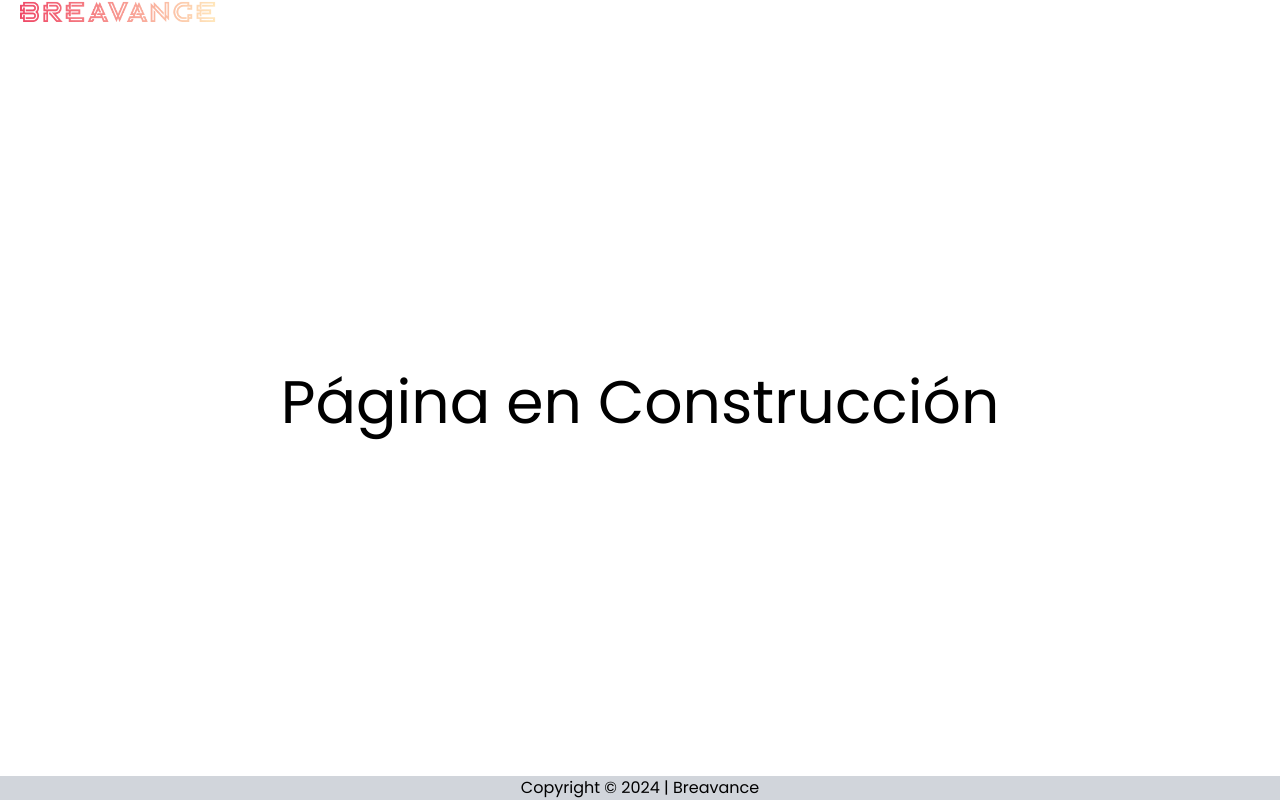
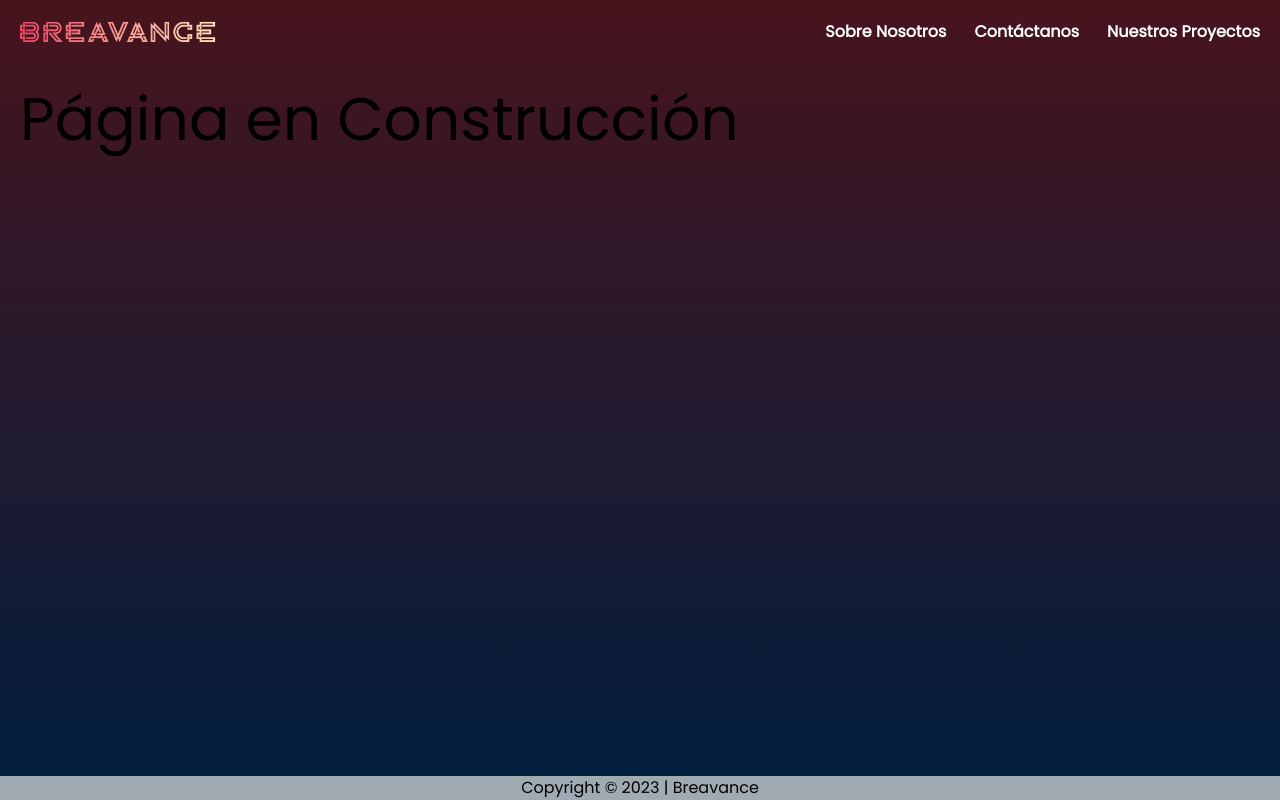
Before and after one commit to Breavance/Breavance, a Next.js app: page / in a window 1280 px wide. Built offline with nearby package versions, Linux system fonts and the light colour scheme.

Commit message:
added background and fix some issues, update versions

```diff
--- a/app/globals.css
+++ b/app/globals.css
@@ -3,20 +3,20 @@
 @tailwind utilities;
 
 :root {
-  --burdeo: #47141D;
-  --pink: #EF4665;
-  --cream: #FFEABD;
+  --burdeo: #47141d;
+  --pink: #ef4665;
+  --cream: #ffeabd;
+  --blue: #001f3f;
+  --turquesa: #00ced1;
 }
-html,
-body,
-#__next {
+
+html {
   min-height: 100vh;
 }
+
 body {
   padding: 0;
   margin: 0;
+  background: linear-gradient(180deg, var(--burdeo), var(--blue));
+  background-repeat: no-repeat;
 }
-
-main {
-  min-height: calc(100vh - 52.91px);
-}
--- a/app/layout.tsx
+++ b/app/layout.tsx
@@ -1,30 +1,30 @@
-import type { Metadata } from 'next'
-import { Poppins } from 'next/font/google'
-import './globals.css'
-import Footer from '@/components/Footer'
-import Navbar from '@/components/Navbar'
+import type { Metadata } from "next";
+import { Poppins } from "next/font/google";
+import "./globals.css";
+import Navbar from "@/components/Navbar";
+import Footer from "@/components/Footer";
 
-const poppins = Poppins({ subsets: ['latin'], weight: '400' })
+const poppins = Poppins({ subsets: ["latin"], weight: "400" });
 
 export const metadata: Metadata = {
-  title: 'Breavance',
-  description: 'A workspace for everyone to develope all kind of projects',
-}
+  title: "Breavance",
+  description: "A workspace for everyone to develope all kind of projects",
+};
 
 export default function RootLayout({
   children,
-}: {
-  children: React.ReactNode
-}) {
+}: Readonly<{
+  children: React.ReactNode;
+}>) {
   return (
     <html lang="es">
       <body className={poppins.className}>
-        <Navbar />
-        <div className='mx-5'>
-          {children}
+        <div className="flex flex-col min-h-screen">
+          <Navbar />
+          <main className="flex-grow p-5">{children}</main>
+          <Footer />
         </div>
-        <Footer />
       </body>
     </html>
-  )
+  );
 }
--- /dev/null
+++ b/app/not-found.tsx
@@ -0,0 +1,11 @@
+import Link from 'next/link'
+
+export default function NotFound() {
+  return (
+    <div>
+      <h2>Not Found</h2>
+      <p>Could not find requested resource</p>
+      <Link href="/">Return Home</Link>
+    </div>
+  )
+}
--- a/app/page.tsx
+++ b/app/page.tsx
@@ -1,9 +1,7 @@
-import Image from 'next/image'
-
 export default function Home() {
   return (
-    <main className="flex text-center items-center">
-      <p className='w-full text-6xl'>Página en Construcción</p>
-    </main>
-  )
+    <div className="container mx-auto">
+      <p className="w-full text-6xl">Página en Construcción</p>
+    </div>
+  );
 }
--- a/components/Footer.tsx
+++ b/components/Footer.tsx
@@ -1,8 +1,8 @@
 export default function Footer() {
     return (
-        <div className="bg-gray-300 text-center text-base px-5">
+        <div className="bg-[#A0AAB2] text-center text-base px-5">
             {/* don't recognized the titles, so you use a p */}
-            <p className="text-black">Copyright © 2024 | Breavance</p>
+            <p className="text-black">Copyright © {new Date().getFullYear()} | Breavance</p>
         </div>
     )
 }
--- a/components/Navbar.tsx
+++ b/components/Navbar.tsx
@@ -2,20 +2,18 @@ import Image from "next/image";
 import Link from "next/link";
 
 export default function Navbar() {
-    return (<div className="flex justify-between font-semibold mx-5">
-        <div className="justify-items-start">
-            <Image
-                className=""
-                alt=""
-                src={"/nombre.png"}
-                width={200}
-                height={200}
-            />
-        </div>
-        <div className="flex gap-7 hidden">
-            <Link href={'/sobre-nosotros'} className="">Sobre Nosotros</Link>
-            <Link href={''}>Contáctanos</Link>
-            <Link href={''}>Nuestros Proyectos</Link>
-        </div>
-    </div>)
+  return (
+    <div className="flex justify-between font-semibold text-white p-5">
+      <div className="justify-items-start">
+        <Image alt="Breavance" src={"/nombre.png"} width={200} height={200} />
+      </div>
+      <div className="flex gap-7">
+        <Link href={"/sobre-nosotros"} className="">
+          Sobre Nosotros
+        </Link>
+        <Link href={""}>Contáctanos</Link>
+        <Link href={""}>Nuestros Proyectos</Link>
+      </div>
+    </div>
+  );
 }
--- a/tsconfig.json
+++ b/tsconfig.json
@@ -22,6 +22,6 @@
       "@/*": ["./*"]
     }
   },
-  "include": ["next-env.d.ts", "**/*.ts", "**/*.tsx", ".next/types/**/*.ts"],
+  "include": ["next-env.d.ts", "**/*.ts", "**/*.tsx", ".next/types/**/*.ts", "app/pages/404.js"],
   "exclude": ["node_modules"]
 }
```
Also changed, not shown: package.json (+6 -6 lines), 1 other file (tests, documents, lock files or other folders).
